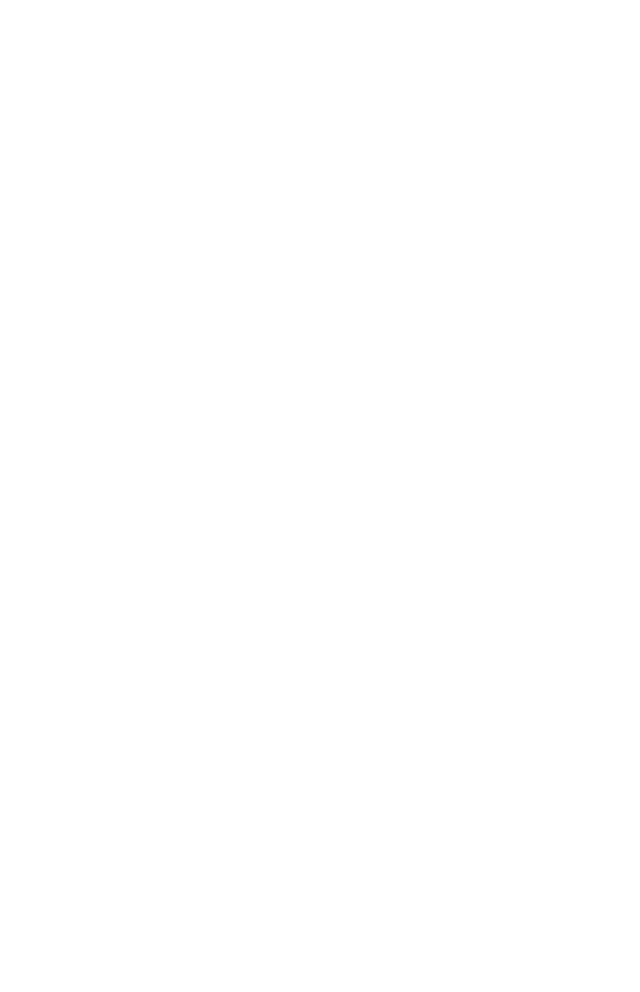
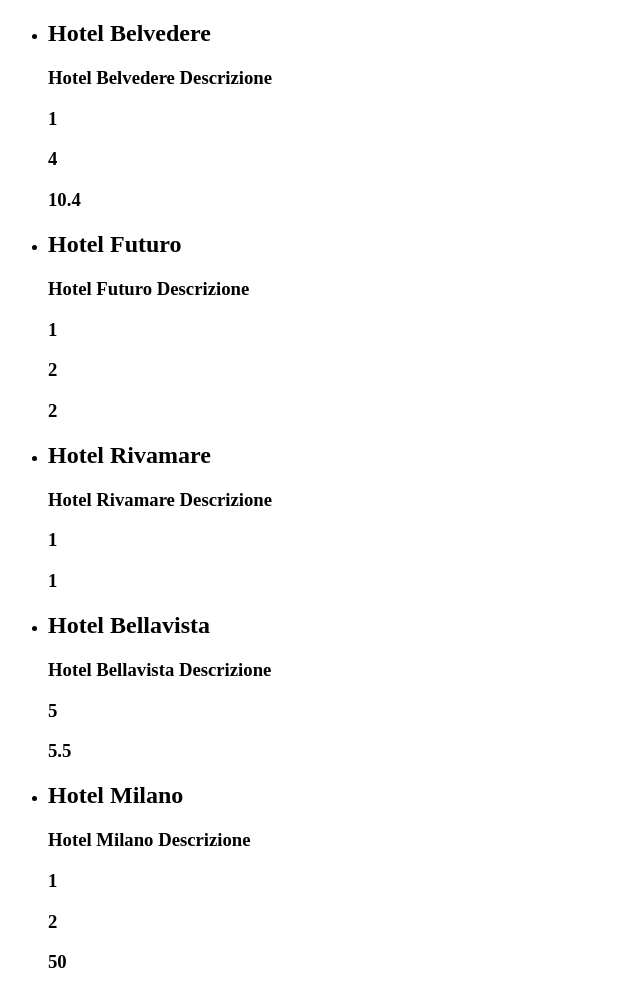
Before and after one commit to PlacidoBonfiglio/php-hotel, a PHP site: page / in a window 1280 px wide. Before the commit the part shown is empty. Shown: the whole page, without its empty margins (0-640 px from the left). Before the commit the page ends 800 px from the top, so only its background shows below. Run offline with PHP 8.4, Linux system fonts and the light colour scheme.

Commit message:
foreach on hotels array

```diff
--- a/index.php
+++ b/index.php
@@ -1,3 +1,43 @@
+<?php
+$hotels = [
+    [
+        'name' => 'Hotel Belvedere',
+        'description' => 'Hotel Belvedere Descrizione',
+        'parking' => true,
+        'vote' => 4,
+        'distance_to_center' => 10.4
+    ],
+    [
+        'name' => 'Hotel Futuro',
+        'description' => 'Hotel Futuro Descrizione',
+        'parking' => true,
+        'vote' => 2,
+        'distance_to_center' => 2
+    ],
+    [
+        'name' => 'Hotel Rivamare',
+        'description' => 'Hotel Rivamare Descrizione',
+        'parking' => false,
+        'vote' => 1,
+        'distance_to_center' => 1
+    ],
+    [
+        'name' => 'Hotel Bellavista',
+        'description' => 'Hotel Bellavista Descrizione',
+        'parking' => false,
+        'vote' => 5,
+        'distance_to_center' => 5.5
+    ],
+    [
+        'name' => 'Hotel Milano',
+        'description' => 'Hotel Milano Descrizione',
+        'parking' => true,
+        'vote' => 2,
+        'distance_to_center' => 50
+    ],
+];
+?>
+
 <!DOCTYPE html>
 <html lang="en">
 
@@ -9,7 +49,21 @@
 
 <body>
     <main>
+        <ul>
+            <?php foreach ($hotels as $hotel) { ?>
+            <li>
+                <h2><?php echo $hotel["name"] ?></h2>
 
+                <h3><?php echo $hotel["description"] ?></h3>
+
+                <h3><?php echo $hotel["parking"] ?></h3>
+
+                <h3><?php echo $hotel["vote"] ?></h3>
+
+                <h3><?php echo $hotel["distance_to_center"] ?></h3>
+            </li>
+            <?php } ?>
+        </ul>
     </main>
 </body>
 
```
